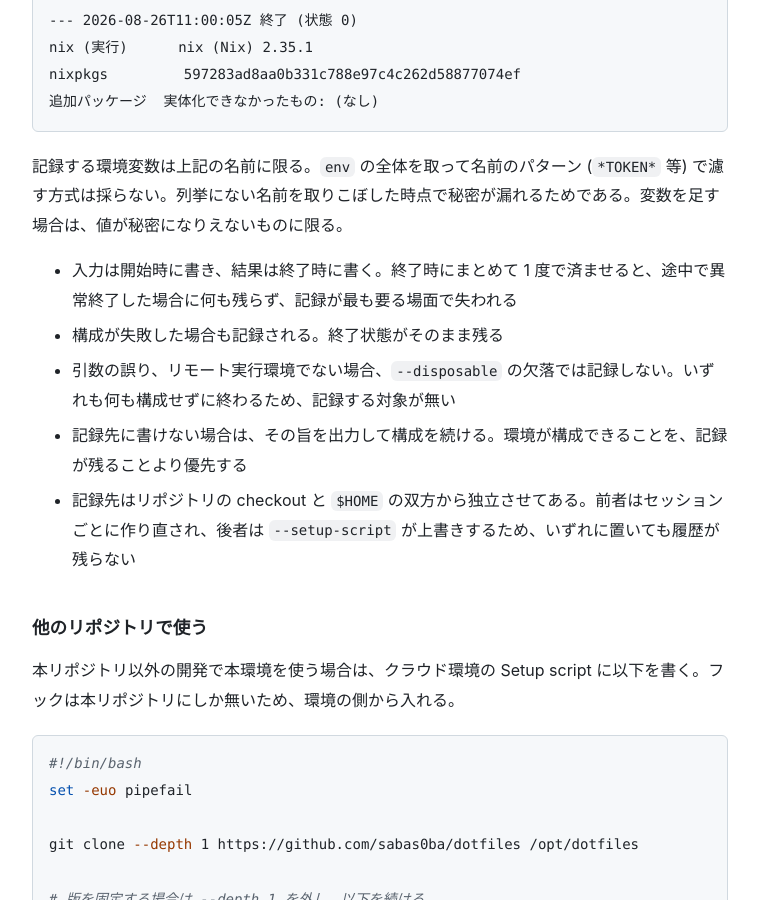
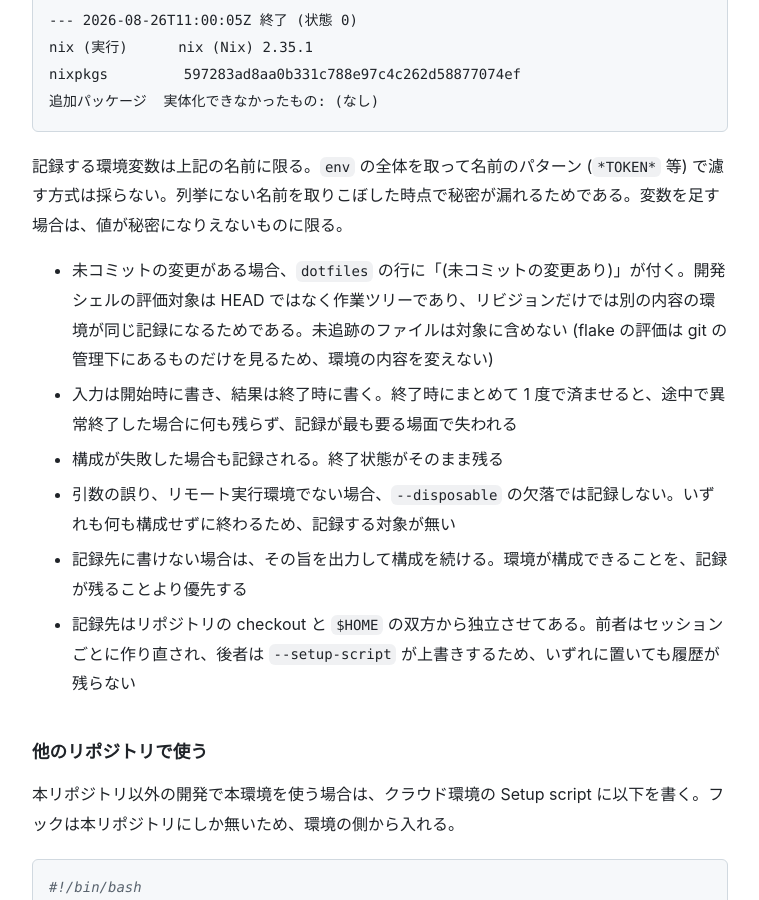
Before and after one commit to sabas0ba/dotfiles, a Jekyll site: the page built from docs/setup.md, in a window 1280 px wide and 900 px high, scrolled down 5793 px. Shown: the whole window, without its empty margins (260-1019 px from the left). Built offline with Jekyll 4.4.1, drawn with Linux system fonts in a browser that asks for light colours; our own code applies the rules of GitHub Pages for plain Markdown files.

Commit message:
fix(cloud): mark an uncommitted working tree in the record
記録の dotfiles 行は HEAD のリビジョンだけを残していたが、開発シェルの評価対象は
HEAD ではなく作業ツリーである。未コミットの変更があると、内容の異なる環境が同じ記録に
なり、何を元に構成したかを残すという目的が達成できない。

nix 自身も当該リビジョンを -dirty として扱う。同じ判定を記録にも反映し、未コミットの
変更がある場合は「(未コミットの変更あり)」を併記する。

未追跡のファイルは対象に含めない。flake の評価は git の管理下にあるものだけを見るため、
未追跡のファイルは環境の内容を変えない。実測でも、追跡ファイルの変更では nix が dirty
と報告し、未追跡ファイルのみでは報告しないことを確認した。--untracked-files=no が
この判定と一致する。

show_revision も同じ関数を使うため、実行時の出力にも同じ情報が出る。

```diff
--- a/docs/setup.md
+++ b/docs/setup.md
@@ -175,6 +175,7 @@ nixpkgs         597283ad8aa0b331c788e97c4c262d58877074ef
 
 記録する環境変数は上記の名前に限る。`env` の全体を取って名前のパターン (`*TOKEN*` 等) で濾す方式は採らない。列挙にない名前を取りこぼした時点で秘密が漏れるためである。変数を足す場合は、値が秘密になりえないものに限る。
 
+- 未コミットの変更がある場合、`dotfiles` の行に「(未コミットの変更あり)」が付く。開発シェルの評価対象は HEAD ではなく作業ツリーであり、リビジョンだけでは別の内容の環境が同じ記録になるためである。未追跡のファイルは対象に含めない (flake の評価は git の管理下にあるものだけを見るため、環境の内容を変えない)
 - 入力は開始時に書き、結果は終了時に書く。終了時にまとめて 1 度で済ませると、途中で異常終了した場合に何も残らず、記録が最も要る場面で失われる
 - 構成が失敗した場合も記録される。終了状態がそのまま残る
 - 引数の誤り、リモート実行環境でない場合、`--disposable` の欠落では記録しない。いずれも何も構成せずに終わるため、記録する対象が無い
```
Also changed, not shown: 1 other file.
